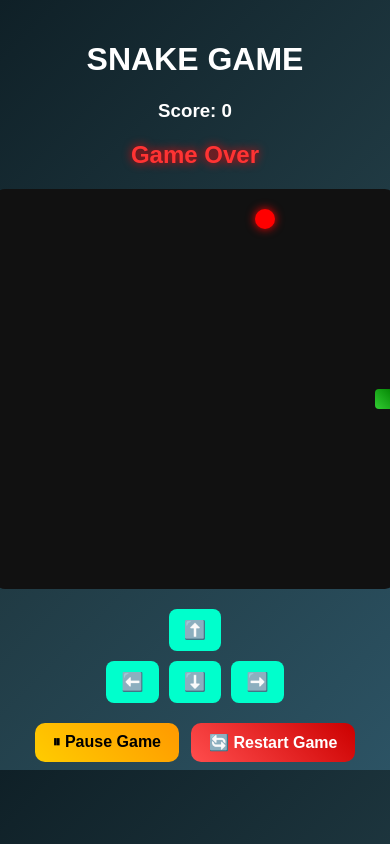
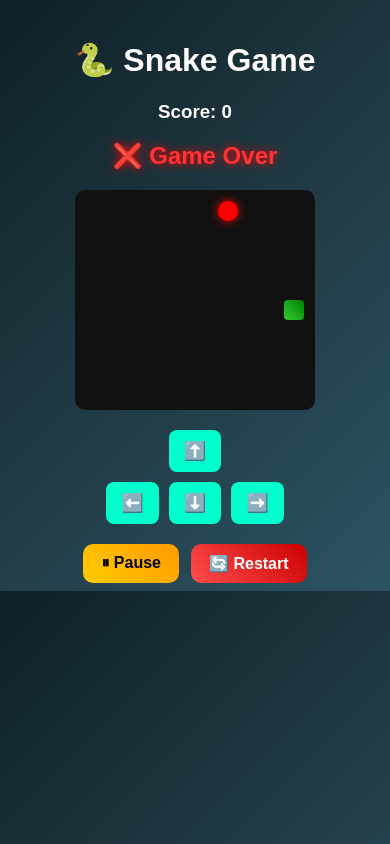
Before and after one commit to Mohan24th/react-snake-game, a React (Create React App) app: page / in a window 390 px wide. Built offline with nearby package versions, Linux system fonts and the light colour scheme.

Commit message:
Refactor App.js for responsiveness and clarity

```diff
--- a/src/App.js
+++ b/src/App.js
@@ -11,6 +11,10 @@ export default function App() {
   const [score, setScore] = useState(0);
   const [gameOver, setGameOver] = useState(false);
   const [paused, setPaused] = useState(false);
+
+  // 📏 Responsive board size
+  const maxBoardSize = Math.min(window.innerWidth, window.innerHeight) * 0.6;
+  const cellSize = Math.floor(maxBoardSize / cols);
 
   function generateFood() {
     return {
@@ -28,7 +32,7 @@ export default function App() {
     setPaused(false);
   }
 
-  //  Safe direction change
+  // 🎯 Safe direction
   const changeDirection = (newDir) => {
     setDirection((prev) => {
       if (newDir === "UP" && prev !== "DOWN") return "UP";
@@ -39,14 +43,13 @@ export default function App() {
     });
   };
 
-  //  Keyboard
+  // 🎮 Keyboard
   useEffect(() => {
     const handleKeyDown = (e) => {
       if (e.key === " ") {
         setPaused((p) => !p);
         return;
       }
-
       if (e.key === "ArrowUp") changeDirection("UP");
       if (e.key === "ArrowDown") changeDirection("DOWN");
       if (e.key === "ArrowLeft") changeDirection("LEFT");
@@ -57,15 +60,13 @@ export default function App() {
     return () => window.removeEventListener("keydown", handleKeyDown);
   }, []);
 
-  //  Game Loop
+  // 🕒 Game Loop
   useEffect(() => {
     if (gameOver || paused) return;
 
     const interval = setInterval(() => {
       setSnake((prevSnake) => {
         const head = prevSnake[0];
-
-        // always create NEW object
         let newHead = { ...head };
 
         if (direction === "RIGHT") newHead.x += 1;
@@ -73,7 +74,7 @@ export default function App() {
         if (direction === "UP") newHead.y -= 1;
         if (direction === "DOWN") newHead.y += 1;
 
-        //  Wall collision
+        // Wall collision
         if (
           newHead.x < 0 ||
           newHead.x >= cols ||
@@ -84,15 +85,17 @@ export default function App() {
           return prevSnake;
         }
 
-        //  Self collision
+        // Self collision
         if (
-          prevSnake.some((seg) => seg.x === newHead.x && seg.y === newHead.y)
+          prevSnake.some(
+            (seg) => seg.x === newHead.x && seg.y === newHead.y
+          )
         ) {
           setGameOver(true);
           return prevSnake;
         }
 
-        //  Eat food
+        // Eat food
         if (newHead.x === food.x && newHead.y === food.y) {
           setFood(generateFood());
           setScore((prev) => prev + 1);
@@ -101,31 +104,33 @@ export default function App() {
 
         return [newHead, ...prevSnake.slice(0, -1)];
       });
-    }, 300);
+    }, 250);
 
     return () => clearInterval(interval);
   }, [direction, food, gameOver, paused]);
 
   return (
     <div className="container">
-      <h1> SNAKE GAME</h1>
+      <h1>🐍 Snake Game</h1>
       <h3>Score: {score}</h3>
 
-      {paused && !gameOver && <h3>⏸️ Paused</h3>}
-      {gameOver && <h2 className="game-over"> Game Over</h2>}
+      {paused && !gameOver && <h3>⏸️ Game Paused</h3>}
+      {gameOver && <h2 className="game-over">❌ Game Over</h2>}
 
       <div
         className="board"
         style={{
-          gridTemplateRows: `repeat(${rows}, 20px)`,
-          gridTemplateColumns: `repeat(${cols}, 20px)`,
+          gridTemplateRows: `repeat(${rows}, ${cellSize}px)`,
+          gridTemplateColumns: `repeat(${cols}, ${cellSize}px)`
         }}
       >
         {Array.from({ length: rows * cols }).map((_, index) => {
           const x = index % cols;
           const y = Math.floor(index / cols);
 
-          const isSnake = snake.some((seg) => seg.x === x && seg.y === y);
+          const isSnake = snake.some(
+            (seg) => seg.x === x && seg.y === y
+          );
           const isFood = food.x === x && food.y === y;
 
           return (
@@ -137,7 +142,7 @@ export default function App() {
         })}
       </div>
 
-      {/* 📱 Mobile Controls */}
+      {/* Controls */}
       <div className="controls">
         <button onClick={() => changeDirection("UP")}>⬆️</button>
         <div>
@@ -147,14 +152,17 @@ export default function App() {
         </div>
       </div>
 
-      {/*  Buttons */}
+      {/* Actions */}
       <div className="actions">
-        <button className="pause-btn" onClick={() => setPaused((p) => !p)}>
-          {paused ? "▶ Resume Game" : "⏸ Pause Game"}
+        <button
+          className="pause-btn"
+          onClick={() => setPaused((p) => !p)}
+        >
+          {paused ? "▶ Resume" : "⏸ Pause"}
         </button>
 
         <button className="restart-btn" onClick={resetGame}>
-          🔄 Restart Game
+          🔄 Restart
         </button>
       </div>
     </div>
```
